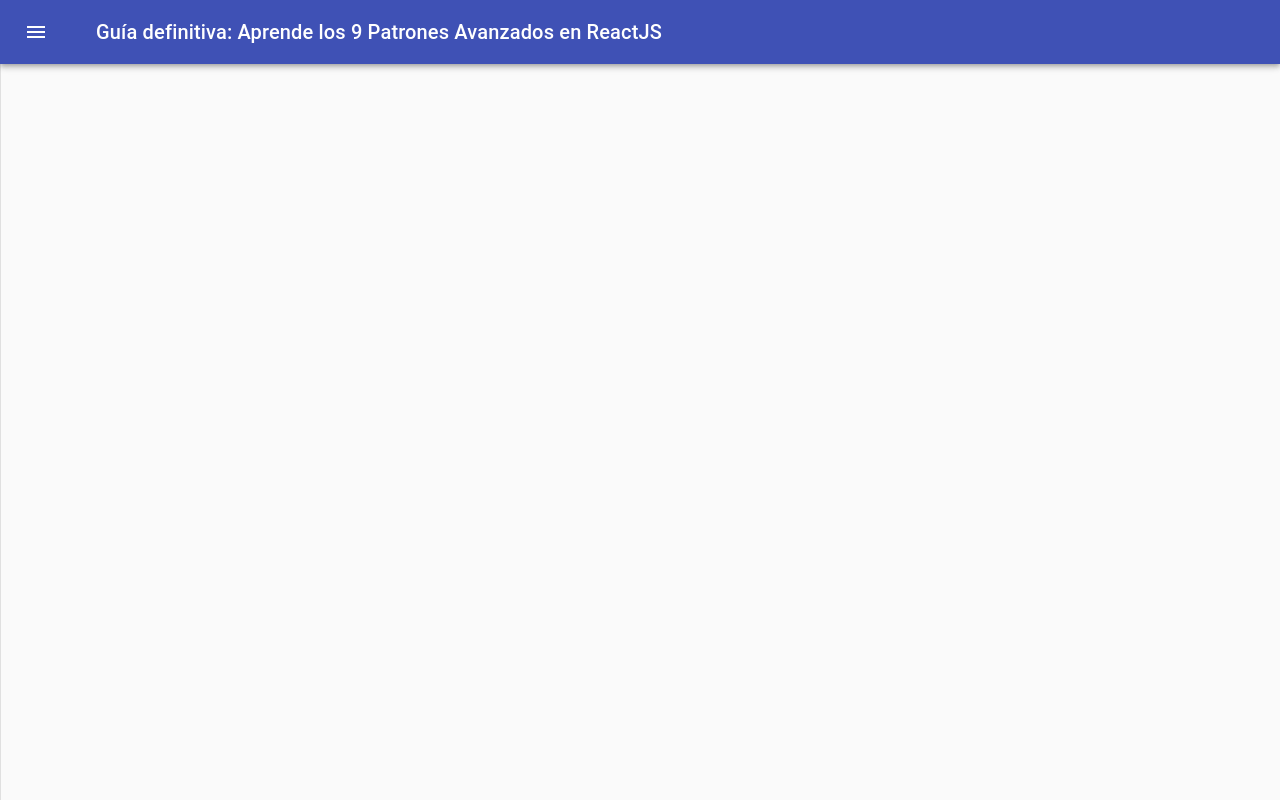
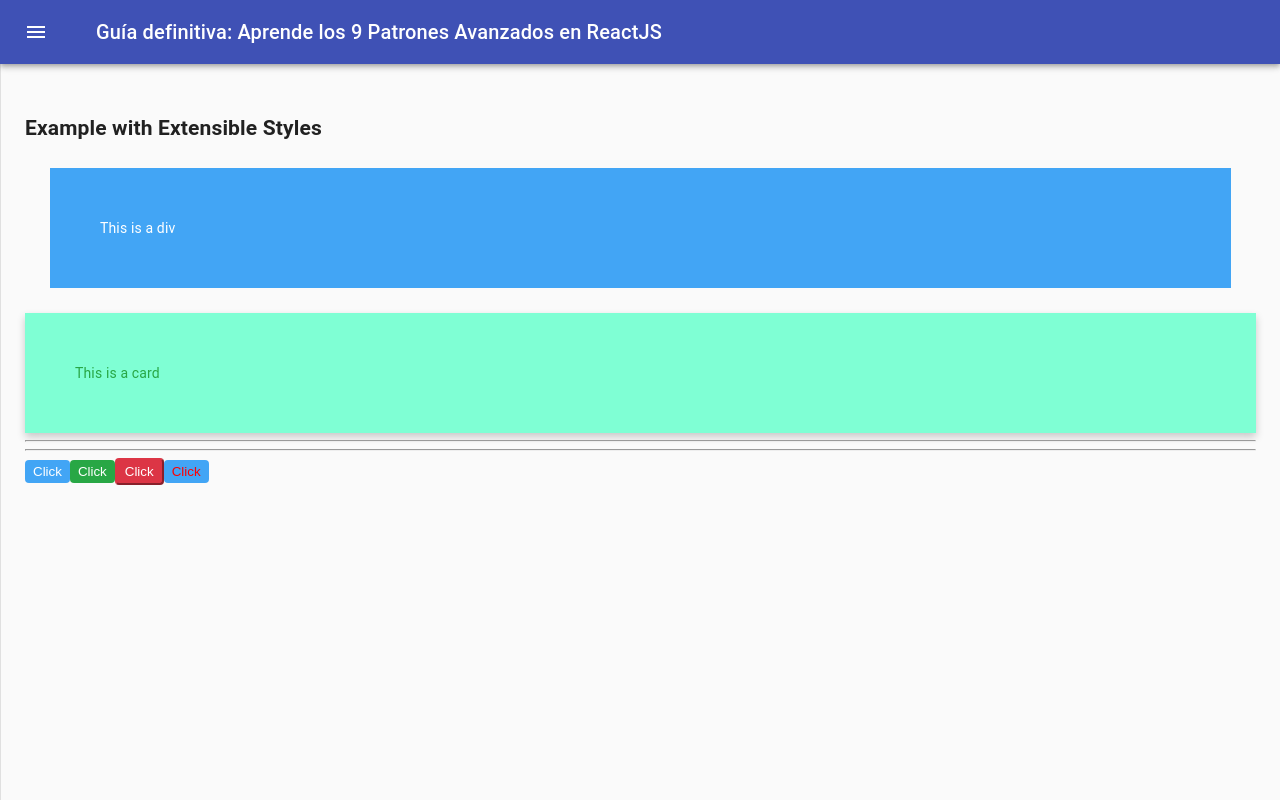
Before and after one commit to stevengf14/react-patterns, a React (Create React App) app: page /extensible-styles-homework in a window 1280 px wide. Built offline with nearby package versions, Linux system fonts and the light colour scheme.

Commit message:
extensible-styles homework

```diff
--- /dev/null
+++ b/src/extensible-styles/components/homework/custom-button.js
@@ -0,0 +1,34 @@
+import PropTypes from "prop-types";
+
+import "./styles.css";
+
+export const CustomButton = ({
+  name,
+  type,
+  onClick,
+  children,
+  className = "btn btn-primary",
+  style = {},
+}) => {
+  return (
+    <button
+      name={name}
+      type={type}
+      onClick={onClick}
+      children={children}
+      className={className}
+      style={style}
+    >
+      {children}
+    </button>
+  );
+};
+
+CustomButton.propTypes = {
+  name: PropTypes.string,
+  type: PropTypes.oneOf(["button", "submit"]).isRequired,
+  onClick: PropTypes.func,
+  children: PropTypes.node.isRequired,
+  className: PropTypes.string,
+  style: PropTypes.object,
+};
--- /dev/null
+++ b/src/extensible-styles/components/homework/custom-component.js
@@ -0,0 +1,28 @@
+import PropTypes from "prop-types";
+
+import "./styles.css";
+
+export const CustomComponent = ({
+  name,
+  children,
+  className = "div",
+  style = {},
+}) => {
+  return (
+    <div
+      name={name}
+      children={children}
+      className={className}
+      style={style}
+    >
+      {children}
+    </div>
+  );
+};
+
+CustomComponent.propTypes = {
+  name: PropTypes.string,
+  children: PropTypes.node.isRequired,
+  className: PropTypes.string,
+  style: PropTypes.object,
+};
--- /dev/null
+++ b/src/extensible-styles/components/homework/extensible-styles-page.js
@@ -0,0 +1,31 @@
+import React from "react";
+
+import { CustomButton } from "./custom-button";
+import { CustomComponent } from "./custom-component";
+
+export const ExtensibleStylesPageHomework = () => (
+  <>
+
+    <h2>Example with Extensible Styles</h2>
+
+    <CustomComponent className="div">This is a div</CustomComponent>
+    <CustomComponent className="card">This is a card</CustomComponent>
+    <hr></hr>
+    <hr></hr>
+    <CustomButton type="button">Click</CustomButton>
+    <CustomButton className="btn btn-success" type="button">
+      Click
+    </CustomButton>
+    <CustomButton className="btn btn-danger" type="button">
+      Click
+    </CustomButton>
+
+    <CustomButton
+      className="btn btn-primary"
+      type="button"
+      style={{ color: "#ff0000" }}
+    >
+      Click
+    </CustomButton>
+  </>
+);
--- /dev/null
+++ b/src/extensible-styles/components/homework/styles.css
@@ -0,0 +1,40 @@
+.div {
+  margin: 25px;
+  padding: 50px;
+  background-color: #42a5f5;
+  color: #ffffff;
+}
+
+.card {
+  box-shadow: 0 4px 8px 0 rgba(0, 0, 0, 0.2);
+  transition: 0.3s;
+  padding: 50px;
+  background-color: aquamarine;
+  color: #28a745
+}
+
+.btn {
+  padding: 4px 8px;
+  border-radius: 4px;
+}
+
+.btn-primary,
+.btn-success,
+.btn-danger {
+  color: #ffffff;
+}
+
+.btn-primary {
+  background-color: #42a5f5;
+  border: #bbdefb;
+}
+
+.btn-success {
+  background-color: #28a745;
+  border: #28a745;
+}
+
+.btn-danger {
+  background-color: #dc3545;
+  border-color: #dc3545;
+}
--- a/src/routes.js
+++ b/src/routes.js
@@ -3,7 +3,8 @@ import { CustomHookPage } from "./custom-hook/components/classwork/custom-hook-p
 import { CustomHookPageHomework } from "./custom-hook/components/homework/custom-hook-page";
 import { HocPage } from "./hoc/components/classwork/hoc-page";
 import { HocPageHomework } from "./hoc/components/homework/hoc-page";
-import { ExtensibleStylesPage } from "./extensible-styles/components/extensible-styles-page";
+import { ExtensibleStylesPage } from "./extensible-styles/components/classwork/extensible-styles-page";
+import { ExtensibleStylesPageHomework } from "./extensible-styles/components/homework/extensible-styles-page";
 
 export const routes = [
   {
@@ -37,4 +38,9 @@ export const routes = [
     label: "Extensible Styles",
     Component: ExtensibleStylesPage,
   },
+  {
+    path: "/extensible-styles-homework",
+    label: "Extensible Styles Homework",
+    Component: ExtensibleStylesPageHomework,
+  },
 ];
```
Also changed, not shown: src/extensible-styles/components/classwork/button.css (renamed from src/extensible-styles/components/button.css), src/extensible-styles/components/classwork/custom-button.js (renamed from src/extensible-styles/components/custom-button.js), src/extensible-styles/components/classwork/extensible-styles-page.js (renamed from src/extensible-styles/components/extensible-styles-page.js), src/extensible-styles/components/classwork/normal-button.js (renamed from src/extensible-styles/components/normal-button.js).
